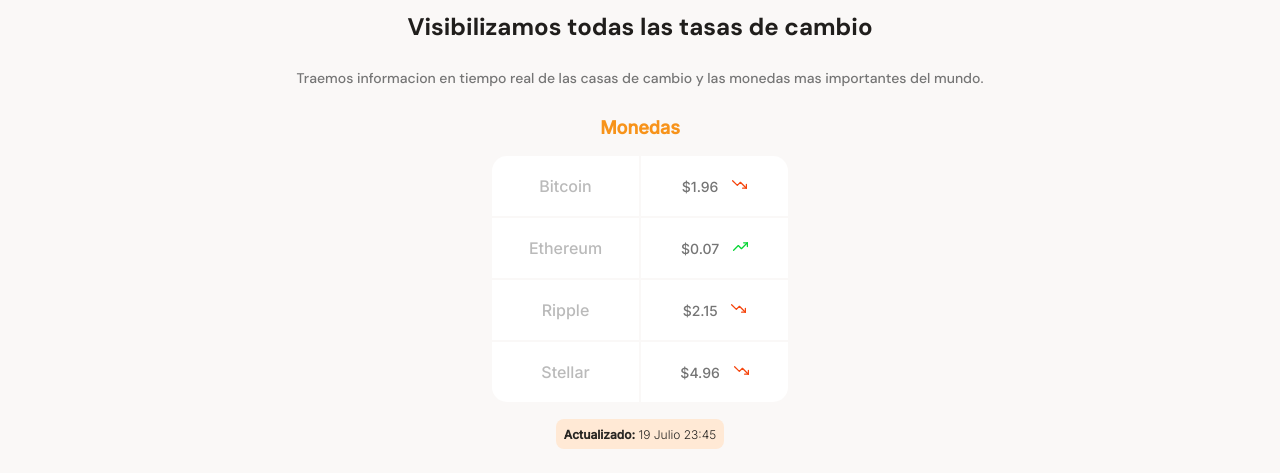
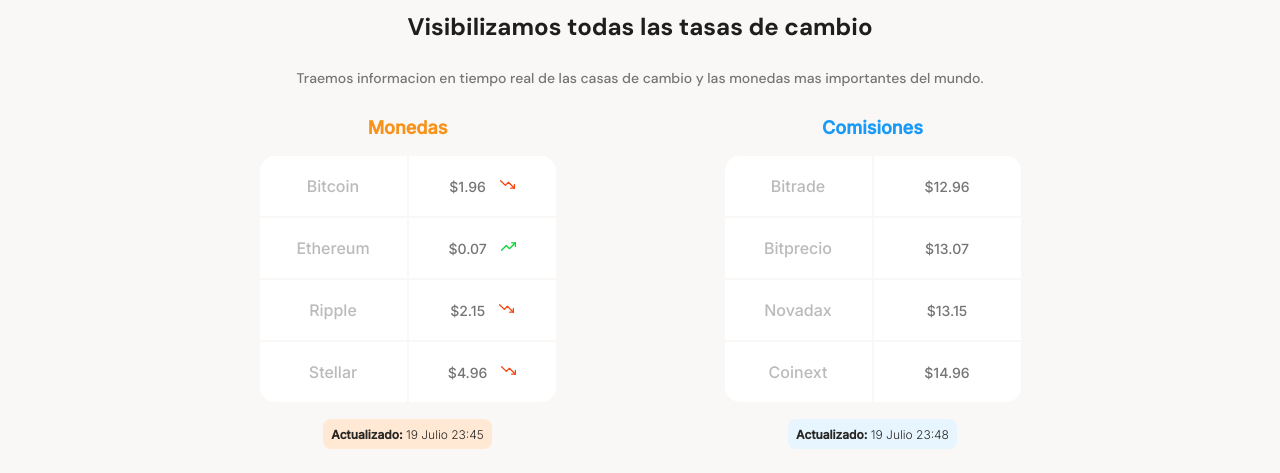
Before and after one commit to JMUT1/Curso-de-Mobile-First, a plain HTML site: page index.html in a window 1280 px wide. Shown: the part 650-1123 px from the top of the page. Drawn offline with Linux system fonts and the light colour scheme.

Commit message:
media query tables

```diff
--- a/css/tablet.css
+++ b/css/tablet.css
@@ -1,3 +1,9 @@
+.main-tables-container{
+    display: flex;
+    width: 930px;
+    margin: 0 auto;
+}
+
 .product-cards--container{
     display: flex;
     flex-wrap: wrap;
```
